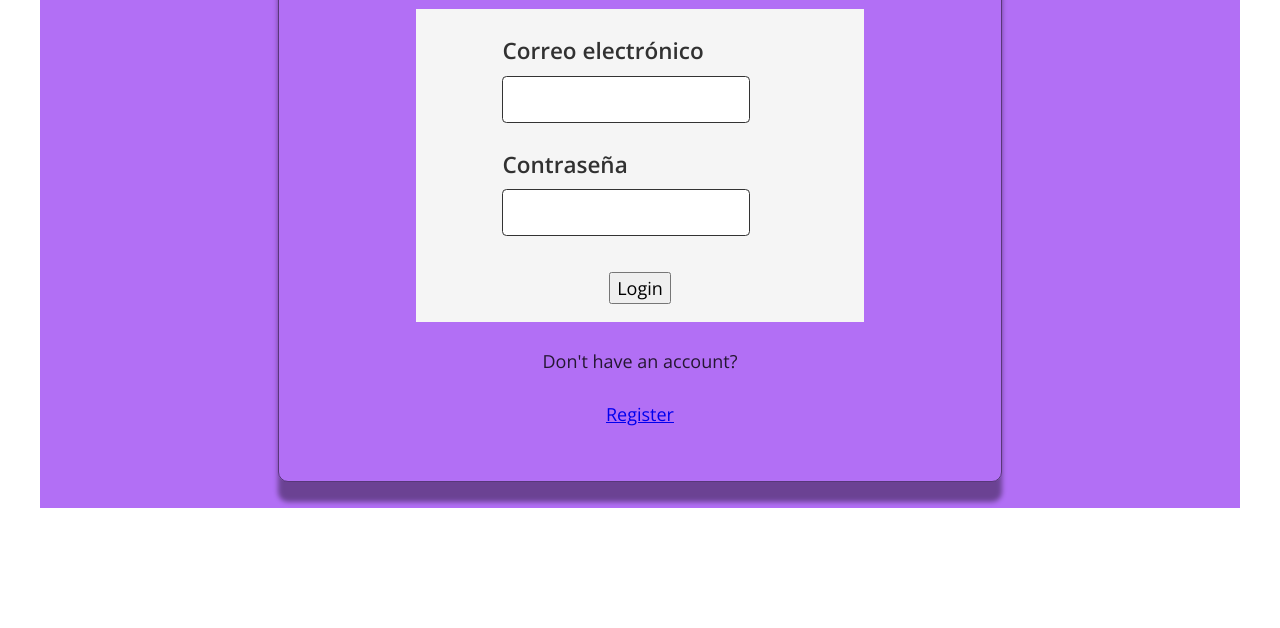
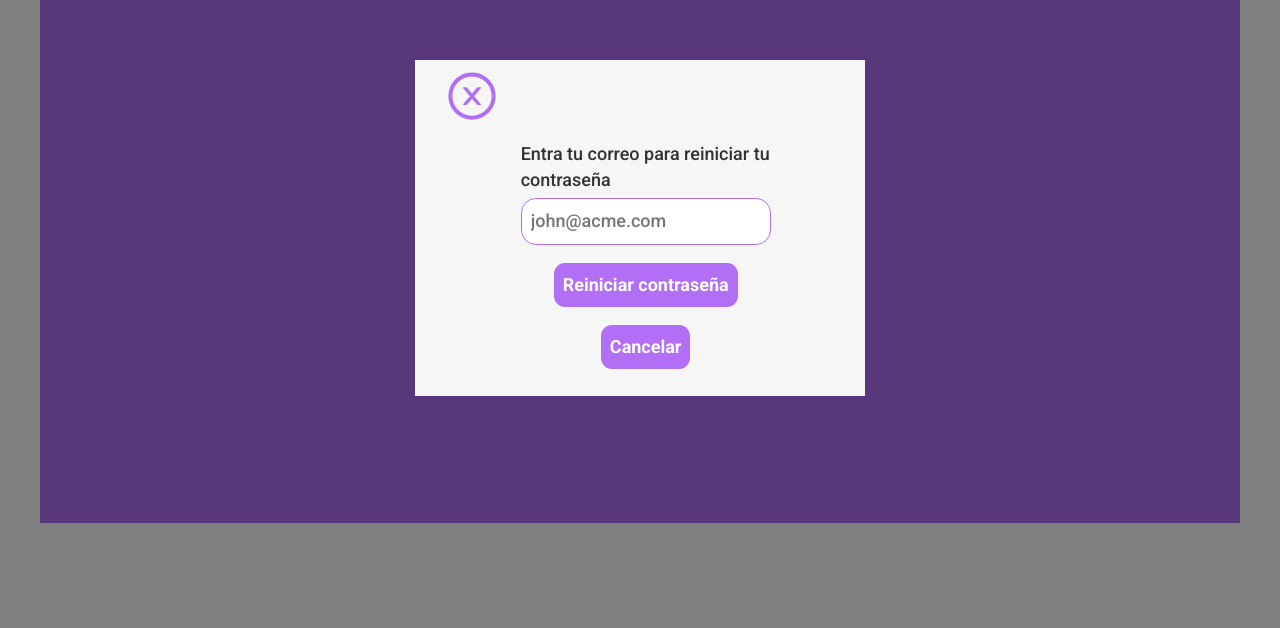
Before and after one commit to Bant89/pacific-store, a Gatsby site: page /login in a window 1280 px wide. Shown: the part 172-800 px from the top of the page. Built offline with nearby package versions, Linux system fonts and the light colour scheme; Gatsby itself is replaced by a stand-in of ours.

Commit message:
added forgot password modal

```diff
--- a/gatsby-browser.js
+++ b/gatsby-browser.js
@@ -9,6 +9,10 @@ import { ShoppingContextProvider } from "context/ShoppingContext"
 
 // You can delete this file if you're not using it
 
+const portal = document.createElement("div")
+portal.id = "modal-root"
+document.body.appendChild(portal)
+
 export function wrapRootElement({ element }) {
   return (
     <UserProvider>
--- a/src/components/Layout/styles.js
+++ b/src/components/Layout/styles.js
@@ -8,6 +8,7 @@ export const Container = styled.div`
   flex-direction: column;
   align-items: center;
   justify-content: center;
+  height: 80vh;
   max-width: 1200px;
   padding: 0 1.0875rem 1.45rem;
   overflow-x: hidden;
--- a/src/components/Modals/ModalPortal/index.js
+++ b/src/components/Modals/ModalPortal/index.js
@@ -2,38 +2,29 @@ import React, { useEffect, useRef, useState } from "react"
 import { createPortal } from "react-dom"
 import { AiOutlineCloseCircle } from "react-icons/ai"
 import Button from "components/Button"
-import Field from "components/Field"
-import { Container, ContentContainer, StyledLink, CloseButton, FormItem } from "styles/modalStyles"
+import { Wrapper, Container, ContentContainer, StyledLink, CloseButton, FormItem } from "./styles"
 
-
-export function LogIn({ children, onClose }) {
+function ForgotPassword({ onClose }) {
     return (
+        <Wrapper>
             <Container>
                 <CloseButton onClick={() => {
-                console.log('Hice click')
                     onClose()
                 }}><AiOutlineCloseCircle color="#B26FF5" size="3rem" /></CloseButton>
                 <ContentContainer>
-                <Button>Continua con Facebook</Button>
-                <Button>Continua con Google</Button>
-                <span>ó</span>
                     <FormItem>
-                    <label>Correo electrónico</label>
+                        <label>Entra tu correo para reiniciar tu contraseña</label>
                         <input type="text" placeholder="john@acme.com" />
                     </FormItem>
-                <FormItem>
-                    <label>Contraseña</label>
-                    <input type="password" placeholder="******" />
-                </FormItem>
-                <Button>Iniciar sesión</Button>
-                <StyledLink>¿Olvidaste tu contraseña?</StyledLink>
-                <StyledLink>¿No tienes cuenta? Crea una</StyledLink>
+                    <Button>Reiniciar contraseña</Button>
+                    <Button theme="classic">Cancelar</Button>
                 </ContentContainer>
             </Container>
+        </Wrapper>
     )
 }
 
-export default function ModalPortal({ children, onClose }) {
+export default function ModalPortal({ onClose }) {
     const ref = useRef(null)
     const [mounted, setMounted] = useState(false)
 
@@ -42,6 +33,6 @@ export default function ModalPortal({ children, onClose }) {
         setMounted(true)
     })
 
-    return mounted ? createPortal(<LogIn onClose={onClose}>{children}</LogIn>, ref.current) : null
+    return mounted ? createPortal(<ForgotPassword onClose={onClose} />, ref.current) : null
 
 }
--- a/src/components/Modals/ModalPortal/styles.js
+++ b/src/components/Modals/ModalPortal/styles.js
@@ -1,6 +1,18 @@
 import { Link } from "gatsby"
 import styled from 'styled-components'
 import { COLORS } from 'utils/constants'
+
+export const Wrapper = styled.div`
+    position: absolute;
+    display: flex;
+    justify-content: center;
+    align-items: center;
+    top: 0;
+    left: 0;
+    width: 100vw;
+    height: 100vh;
+    background-color: rgba(0,0,0,.5);
+`;
 
 export const Container = styled.div`
     display: grid;
@@ -11,11 +23,13 @@ export const Container = styled.div`
     ". content content"
     ". content content";
     padding: 0.5em;
-    width: 30vw;
-    min-width: 300px;
-    margin: 0 auto;
-    height: 70vh;
-    background-color: white;
+    width: 100%;
+    height: ;
+    background-color: #f6f6f6;
+
+    @media(min-width: 768px) {
+        width: 450px;
+    }
 `;
 
 export const CloseButton = styled.button`
@@ -43,6 +57,10 @@ export const ContentContainer = styled.div`
         font-size: 1.2rem;
         font-weight: bold;
     }
+
+    & > button {
+        margin-bottom: 1em;
+    }
 `;
 
 export const StyledLink = styled(Link)`
@@ -59,11 +77,12 @@ export const FormItem = styled.div`
     display: flex;
     flex-direction: column;
     justify-items: start;
-
     font-weigth: bold;
-   label {
-       margin-bottom: 5px;
-   }
+    margin-bottom: 1em;
+    max-width: 250px;
+    label {
+        margin-bottom: 5px;
+    }
     input {
         border: 1px solid ${COLORS.background.primary};
         border-radius: 15px;
--- a/src/pages/login.js
+++ b/src/pages/login.js
@@ -1,9 +1,10 @@
-import React from "react"
+import React, { useState } from "react"
 import * as Yup from "yup"
 import { Link, navigate } from "gatsby"
 import { Formik, Form } from "formik"
 import Field from "../components/Field"
 import { Layout } from "components/Layout"
+import ModalPortal from "components/Modals/ModalPortal"
 import useUser from "hooks/useUser"
 import {
   MainFormContainer,
@@ -19,62 +20,70 @@ const LoginSchema = Yup.object().shape({
 
 export default function Login() {
   const { login, isLoginLoading, hasError } = useUser()
+  const [modal, setModal] = useState(true)
 
   return (
     <Layout>
-      {isLoginLoading ? (
-        <strong>Checking credentials </strong>
-      ) : (
-          <MainFormContainer>
-            <h1>Crea una cuenta en Pacific Stores</h1>
-            <Formik
-              initialValues={{
-                email: "",
-                password: ""
-              }}
-              validationSchema={LoginSchema}
-              onSubmit={(values) => {
-                login(values)
-                if (!isLoginLoading && !hasError)
-                  navigate("/profile")
-              }}
-            >
-              {({ errors, touched }) => (
-                <Form>
-                  <FormContainer>
-                    <FieldSection>
-                      <Field
-                        type="email"
-                        name="email"
-                        label="Correo electrónico"
-                        errorMessage={errors.email}
-                        isTouched={touched.email}
-                      />
-
-                      <Field
-                        type="password"
-                        name="password"
-                        label="Contraseña"
-                        errorMessage={errors.password}
-                        isTouched={touched.password}
-                      />
-                    </FieldSection>
-                    <ActionSection>
-                      <button type="submit">Login</button>
-                    </ActionSection>
-                  </FormContainer>
-                </Form>
-              )}
-            </Formik>
-            <p>
-              Don't have an account?
-            </p>
-            <Link to="/register">
-              Register
-              </Link>
-          </MainFormContainer>
-        )}
-      {hasError && <h3>Something went wrong</h3>}
+      {modal && <ModalPortal onClose={() => setModal(false)} />}
+      <button onClick={() => { setModal(true) }}>Open Modal</button>
     </Layout>
   )
+
+  // return (
+  //   <Layout>
+  //     {isLoginLoading ? (
+  //       <strong>Checking credentials </strong>
+  //     ) : (
+  //         <MainFormContainer>
+  //           <h1>Crea una cuenta en Pacific Stores</h1>
+  //           <Formik
+  //             initialValues={{
+  //               email: "",
+  //               password: ""
+  //             }}
+  //             validationSchema={LoginSchema}
+  //             onSubmit={(values) => {
+  //               login(values)
+  //               if (!isLoginLoading && !hasError)
+  //                 navigate("/profile")
+  //             }}
+  //           >
+  //             {({ errors, touched }) => (
+  //               <Form>
+  //                 <FormContainer>
+  //                   <FieldSection>
+  //                     <Field
+  //                       type="email"
+  //                       name="email"
+  //                       label="Correo electrónico"
+  //                       errorMessage={errors.email}
+  //                       isTouched={touched.email}
+  //                     />
+
+  //                     <Field
+  //                       type="password"
+  //                       name="password"
+  //                       label="Contraseña"
+  //                       errorMessage={errors.password}
+  //                       isTouched={touched.password}
+  //                     />
+  //                   </FieldSection>
+  //                   <ActionSection>
+  //                     <button type="submit">Login</button>
+  //                   </ActionSection>
+  //                 </FormContainer>
+  //               </Form>
+  //             )}
+  //           </Formik>
+  //           <p>
+  //             Don't have an account?
+  //           </p>
+  //           <Link to="/register">
+  //             Register
+  //             </Link>
+  //         </MainFormContainer>
+  //       )}
+  //     {hasError && <h3>Something went wrong</h3>}
+  //   </Layout>
+  // )
 }
```
Lines whose indentation alone changed are shown as unchanged.
